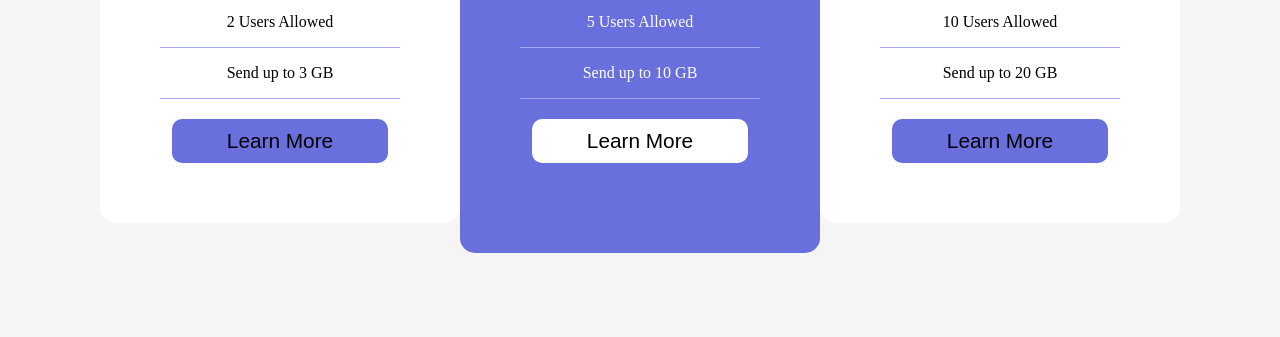
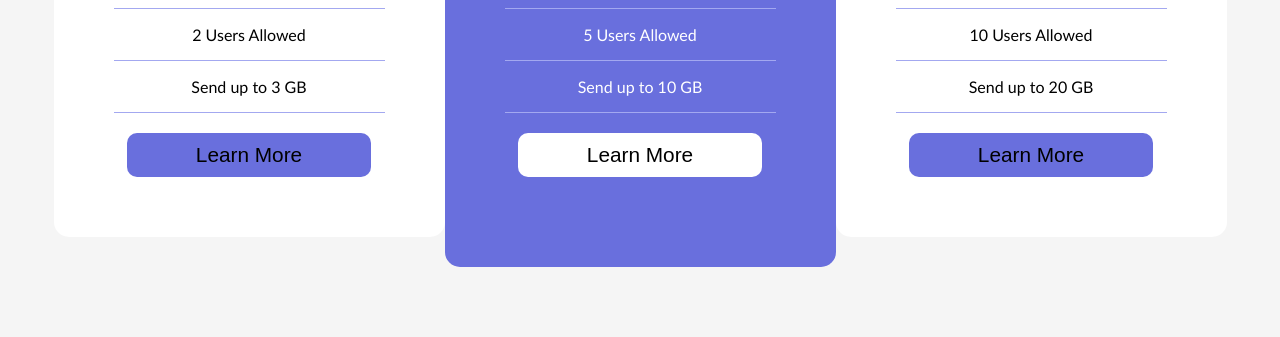
Before and after one commit to libap/Pricing-et-toggle, a plain HTML site: page index.html in a window 1280 px wide. Shown: the part 600-937 px from the top of the page. Drawn offline with Linux system fonts and the light colour scheme.

Commit message:
is working

```diff
--- a/style.css
+++ b/style.css
@@ -2,6 +2,8 @@
   margin: 0px;
   padding: 100px;
   background-color: whitesmoke;
+  font-family: "Trebuchet MS", "Lucida Sans Unicode", "Lucida Grande",
+    "Lucida Sans", Arial, sans-serif;
 }
 
 header {
```
